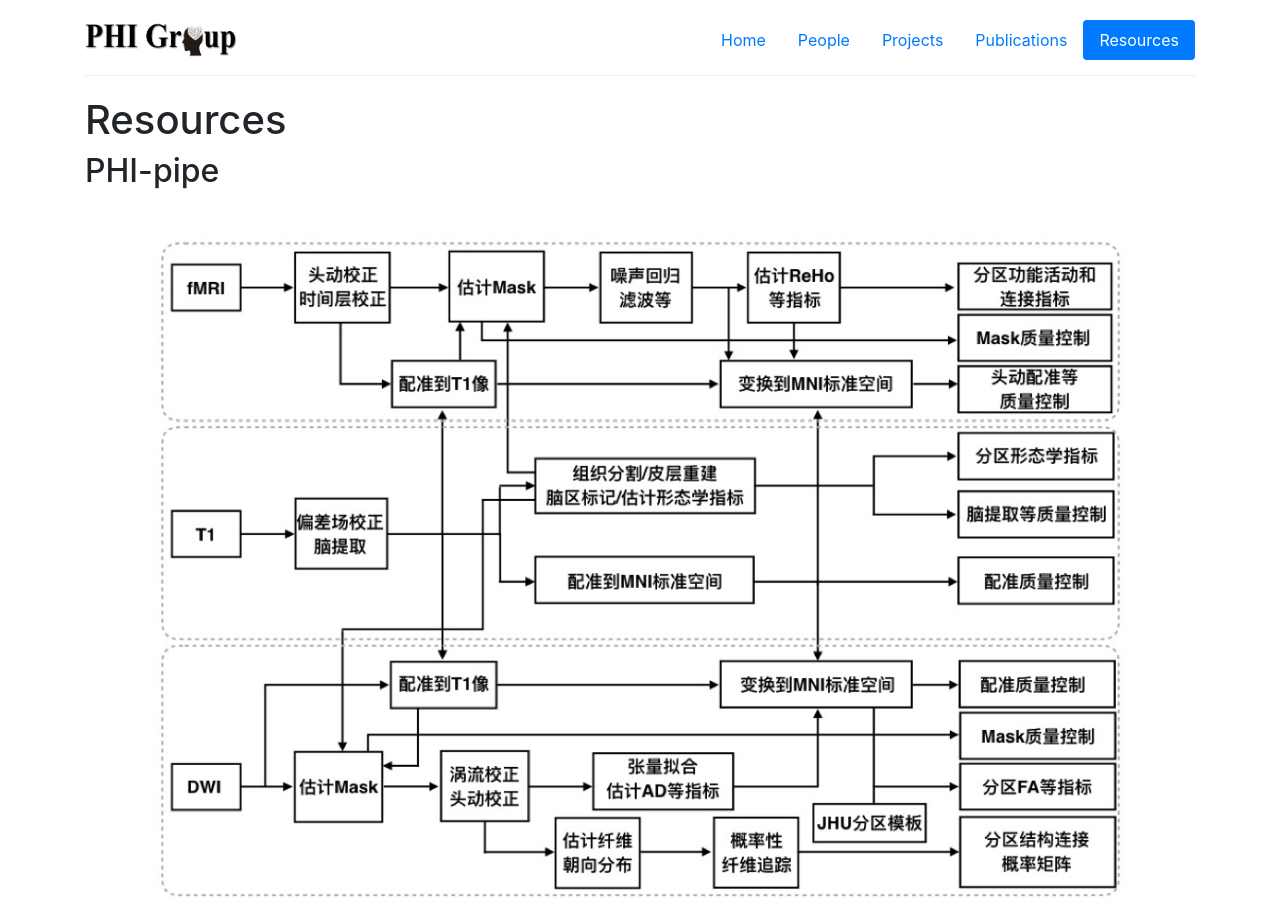
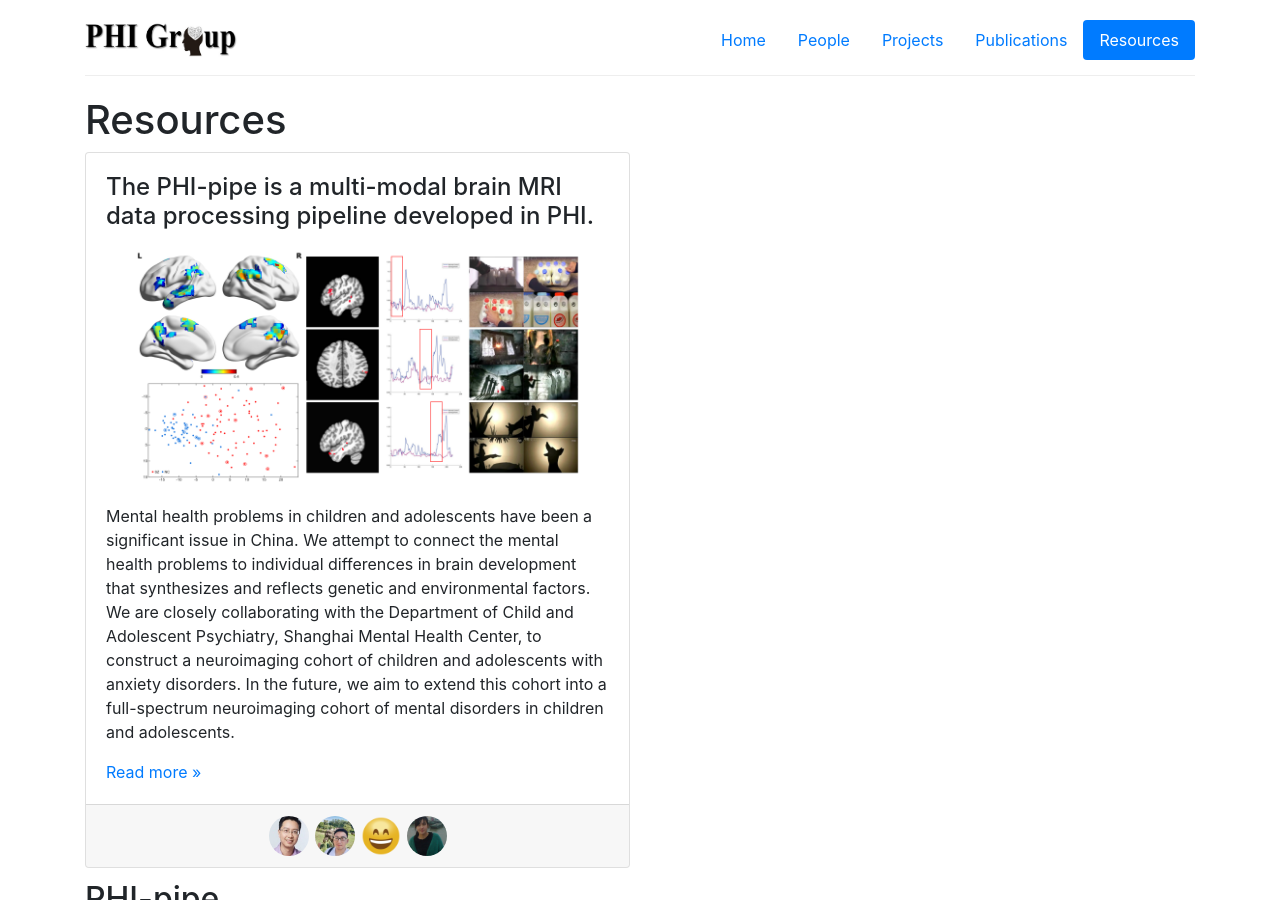
Before and after one commit to PHI-group/phi-group.github.io, a Jekyll site: the page built from resources.md, in a window 1280 px wide and 900 px high. Built offline with Jekyll 4.4.1, drawn with Linux system fonts in a browser that asks for light colours.

Commit message:
update cards

```diff
--- a/_config.yml
+++ b/_config.yml
@@ -31,6 +31,8 @@ base: ''
 # make pages for the _projects folder
 collections:
   projects:
+  publications:
+  resources:
     output: true
 
 # Navigation bar links.
--- /dev/null
+++ b/_includes/resource-card.html
@@ -0,0 +1,49 @@
+
+{% assign resource = include.resource %}
+
+{% if resource.link %}
+    {% assign res-url = resource.link %}
+{% else %}
+    {% capture res-url %}{{site.base}}{{resource.url}}.html{% endcapture %}
+{% endif %}
+
+<div class="card">
+    <div class="card-body">
+        {% if resource.image %}
+            {% assign imgurl = resource.image %}
+            {% capture init %}{{ resource.image | slice: 0,1 }}{% endcapture %}
+            {% if init == "/" %}
+                {% capture imgurl %}{{site.base}}{{resource.image}}{% endcapture %}
+            {% endif %}
+            <a href="{{ res-url }}">
+                <img class="img-fluid mb-3" src="{{imgurl}}" alt="{{resource.title}}"/>
+            </a>
+        {% endif %}
+        {% if resource.notitle != true %}
+            <h4 class="card-title">
+                {{  resource.title }}
+            </h4>
+        {% endif %}
+        {% if resource.subtitle != null and resource.subtitle != "" %}
+            <h6 class="card-subtitle mb-2 text-muted">
+                {{  resource.subtitle }}
+            </h6>
+        {% endif %}
+        <div class="card-text">
+            {{ resource.description | markdownify }}
+        </div>
+        {% if resource.no-link != true or resource.link %}
+            <a href="{{ res-url }}"> Read more &raquo;</a>
+        {% endif %}
+    </div>
+    {% if resource.people %}
+        <div class="card-footer d-flex flex-row flex-wrap justify-content-center">
+            {% for uname in resource.people %}
+                <div>
+                    {% assign person = site.data.people[uname]  %}
+                    {% include person-image.html person=person %}
+                </div>
+            {% endfor %}
+        </div>
+    {% endif %}
+</div>
--- /dev/null
+++ b/_resources/resource-1.md
@@ -0,0 +1,22 @@
+---
+title: The PHI-pipe is a multi-modal brain MRI data processing pipeline developed in PHI.
+
+description: |
+  <p align="center"><img style="width:90%" src="/img/publicpic/natural_indiv_psy_imag.png"></p>
+
+  Mental health problems in children and adolescents have been a significant issue in China. We attempt to connect the mental health problems to individual differences in brain development that synthesizes and reflects genetic and environmental factors. We are closely collaborating with the Department of Child and Adolescent Psychiatry, Shanghai Mental Health Center, to construct a neuroimaging cohort of children and adolescents with anxiety disorders. In the future, we aim to extend this cohort into a full-spectrum neuroimaging cohort of mental disorders in children and adolescents.
+
+people:
+  - pi-1
+  - faculty-1
+  - postdoc-1
+  - postdoc-2
+
+layout: resource
+last-updated: 2020-08-12
+---
+<p align="center"><img style="width:90%" src="/img/publicpic/natural_indiv_psy_imag.png"></p>
+
+Mental health problems in children and adolescents have been a significant issue in China. We attempt to connect the mental health problems to individual differences in brain development that synthesizes and reflects genetic and environmental factors. We are closely collaborating with the Department of Child and Adolescent Psychiatry, Shanghai Mental Health Center, to construct a neuroimaging cohort of children and adolescents with anxiety disorders. In the future, we aim to extend this cohort into a full-spectrum neuroimaging cohort of mental disorders in children and adolescents.
+
+Currently, our cohort has more than 200 samples; nearly half are patients with anxiety disorder. With these data, we found that adolescents (15-17 years) with social anxiety disorder exhibited higher grey matter volume in the orbital frontal gyrus and insula than age- and sex-matched typically developing adolescents. We observed disrupted co-variance between the gray matter volume of the insula, amygdala, and orbital frontal gyrus in the patients. These findings point to a delayed and unsynchronized brain development in adolescents with social anxiety disorder. See Liu, Hu et al., 2020, for details.
--- a/resources.md
+++ b/resources.md
@@ -2,6 +2,18 @@
 layout: default
 title: Resources
 ---
+
+<div class="card-columns">
+    {% comment %}
+    Sort the resources by date, putting those without dates last
+    {% endcomment %}
+    {% assign resources_by_date = site.resources | sort: 'last-updated', 'first' %}
+    {% assign resources_by_date = resources_by_date | reverse %}
+    {% for p in resources_by_date %}
+        {% include resource-card.html resource=p %}
+    {% endfor %}
+</div>
+
 ## PHI-pipe
 <p align="center"><img style="width:90%" src="/img/resourcepic/phipipe.jpg"></p>
 The PHI-pipe is a multi-modal brain MRI data processing pipeline developed in PHI. Remarkable features of this pipeline include:
```
Also changed, not shown: _includes/publication-card.html (added, +49 -0 lines), _layouts/publication.html (added, +13 -0 lines), _layouts/resource.html (added, +13 -0 lines), _publications/highlight-1.md (added, +22 -0 lines), publications.md (+12 -0 lines).
